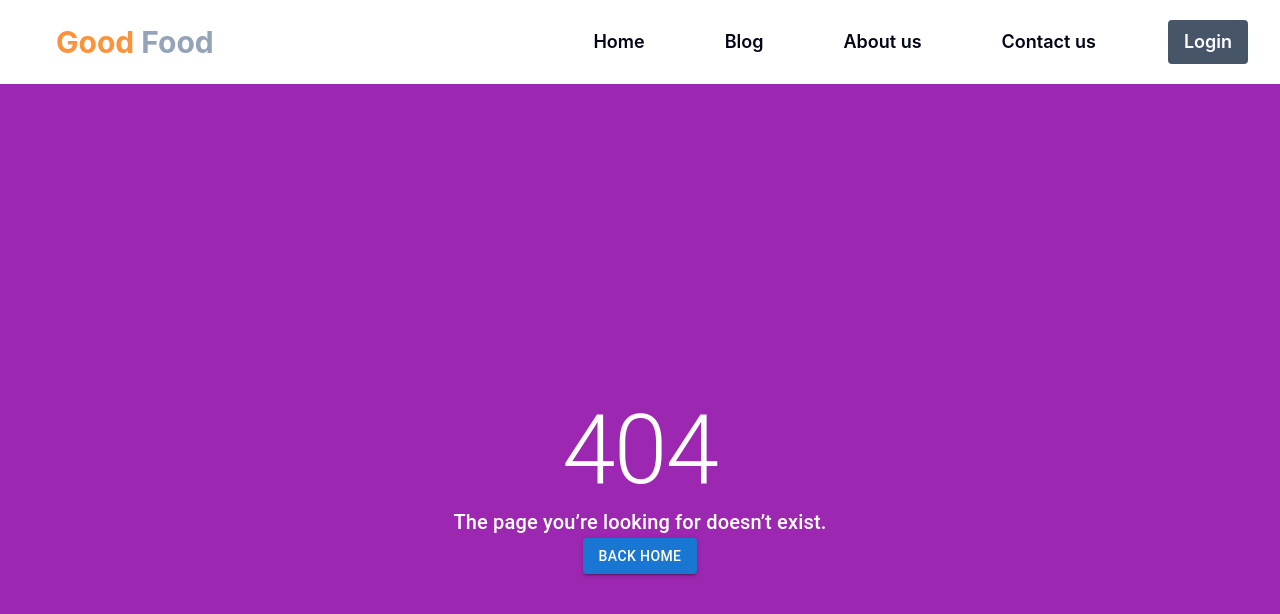
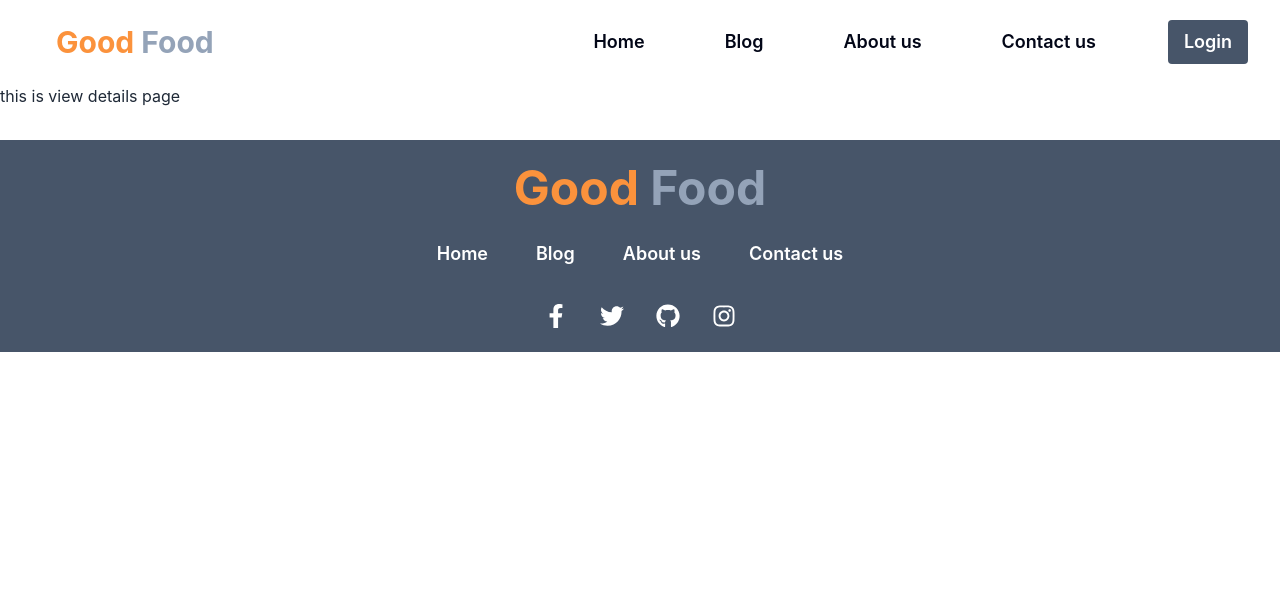
Before and after one commit to Limon-0007/good-food-client, a React (Vite) app: page /home/details in a window 1280 px wide. Before the commit this address had no page. Shown: the top 614 px of the page. Built offline with nearby package versions, Linux system fonts and the light colour scheme.

Commit message:
added footer section

```diff
--- a/src/Components/Pages/HomeLayout/Home/Chefs/Chefs.jsx
+++ b/src/Components/Pages/HomeLayout/Home/Chefs/Chefs.jsx
@@ -1,5 +1,6 @@
 import React from "react";
 import { FaRegHeart } from 'react-icons/fa';
+import { Link } from "react-router-dom";
 
 const Chefs = ({ data }) => {
   return (
@@ -21,7 +22,8 @@ const Chefs = ({ data }) => {
               <p className="font-semibold text-sm">Number of Recipes: {singleData.number_of_recipes}</p>
               <p className="font-semibold text-md flex gap-2 items-center"><FaRegHeart/> {singleData.likes}</p>
               <div className="card-actions justify-end">
-                <button className="bg-slate-600 text-white rounded py-2 px-4 font-semibold hover:bg-slate-900 duration-200">View Recipes</button>
+                <Link to="details">
+                <button className="bg-slate-600 text-white rounded py-2 px-4 font-semibold hover:bg-slate-900 duration-200">View Recipes</button></Link>
               </div>
             </div>
           </div>
--- /dev/null
+++ b/src/Components/Pages/HomeLayout/Home/ViewDetails/ViewDetails.jsx
@@ -0,0 +1,11 @@
+import React from 'react';
+
+const ViewDetails = () => {
+    return (
+        <div>
+            <h2>this is view details page</h2>
+        </div>
+    );
+};
+
+export default ViewDetails;
--- a/src/Components/Pages/HomeLayout/HomeLayout.jsx
+++ b/src/Components/Pages/HomeLayout/HomeLayout.jsx
@@ -1,12 +1,14 @@
 import React from 'react';
 import { Outlet } from 'react-router-dom';
 import Header from '../../Shared/Header/Header';
+import Footer from '../../Shared/Footer/Footer';
 
 const HomeLayout = () => {
     return (
         <div>
             <Header></Header>
             <Outlet></Outlet>
+            <Footer></Footer>
         </div>
     );
 };
--- /dev/null
+++ b/src/Components/Shared/Footer/Footer.jsx
@@ -0,0 +1,70 @@
+import React from "react";
+import { FaFacebookF, FaGithub, FaInstagram, FaTwitter } from "react-icons/fa";
+import { Link } from "react-router-dom";
+
+const Footer = () => {
+  return (
+    <div className="mt-8 bg-slate-600 px-8 py-6 absolute w-full">
+      <h2 className="text-5xl font-bold text-orange-400 text-center">
+        <Link to="/">
+          Good <span className="text-slate-400">Food</span>
+        </Link>
+      </h2>
+      <div className="flex mt-6">
+        <ul className="mx-auto md:flex font-semibold text-lg text-white gap-8">
+          <div className="md:hover:bg-slate-300 hover:bg-slate-900 px-2 py-1 rounded duration-300">
+            <Link
+              className={({ isActive, isPending }) =>
+                isActive ? "text-red-400" : isPending ? "pending" : ""
+              }
+              to="/"
+            >
+              Home
+            </Link>
+          </div>
+          <div className="md:hover:bg-slate-300 hover:bg-slate-900 px-2 py-1 rounded duration-300">
+            <Link
+              className={({ isActive, isPending }) =>
+                isActive ? "text-red-400" : isPending ? "pending" : ""
+              }
+              to="/blog"
+            >
+              Blog
+            </Link>
+          </div>
+          <div className="md:hover:bg-slate-300 hover:bg-slate-900 px-2 py-1 rounded duration-300">
+            <Link
+              className={({ isActive, isPending }) =>
+                isActive ? "text-red-400" : isPending ? "pending" : ""
+              }
+              to="/about"
+            >
+              About us
+            </Link>
+          </div>
+          <div className="md:hover:bg-slate-300 hover:bg-slate-900 px-2 py-1 rounded duration-300">
+            <Link
+              className={({ isActive, isPending }) =>
+                isActive ? "text-red-400" : isPending ? "pending" : ""
+              }
+              to="/contact"
+            >
+              Contact us
+            </Link>
+          </div>
+        </ul>
+      </div>
+      {/* icons */}
+      <div className="text-white text-2xl flex mt-8">
+        <div className="flex mx-auto gap-8 cursor-pointer">
+          <FaFacebookF></FaFacebookF>
+          <FaTwitter></FaTwitter>
+          <FaGithub></FaGithub>
+          <FaInstagram></FaInstagram>
+        </div>
+      </div>
+    </div>
+  );
+};
+
+export default Footer;
--- a/src/Routes/Routes.jsx
+++ b/src/Routes/Routes.jsx
@@ -8,6 +8,7 @@ import Blog from "../Components/Pages/Blog/Blog";
 import Error from "../Components/Pages/Error/Error";
 import About from "../Components/Pages/About/About";
 import Contact from "../Components/Pages/Conact/Contact";
+import ViewDetails from "../Components/Pages/HomeLayout/Home/ViewDetails/ViewDetails";
 
 const router = createBrowserRouter([
   {
@@ -54,6 +55,10 @@ const router = createBrowserRouter([
             loader: () => fetch("http://localhost:5000/home")
 
         },
+        {
+          path: "details",
+          element: <ViewDetails></ViewDetails>
+        }
     ]
   }
 ]);
```
